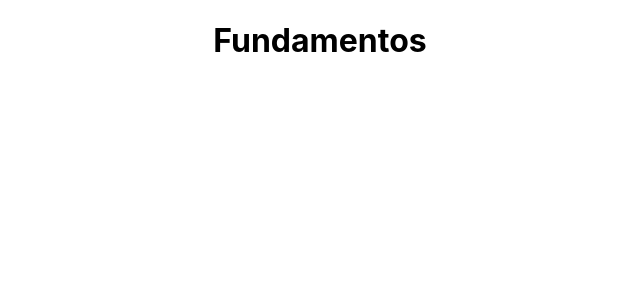
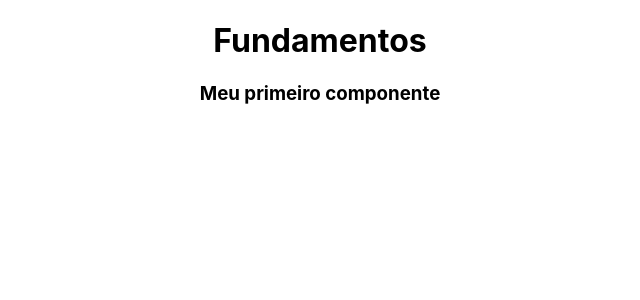
Before and after one commit to Orozimbo1/ReactJs, a React (Create React App) app in the folder fundamentos/: page / in a window 1280 px wide. Shown: the top 300 px of the page, without its empty margins (320-960 px from the left). Built offline with nearby package versions, Linux system fonts and the light colour scheme; the HTML template or start-up script is replaced by a standard one.

Commit message:
Importação de componentes

```diff
--- a/fundamentos/src/App.js
+++ b/fundamentos/src/App.js
@@ -1,10 +1,14 @@
-import logo from './logo.svg';
+// Componentes
+import FirstComponent from './components/FirstComponent';
+
+// Styles / css
 import './App.css';
 
 function App() {
   return (
     <div className="App">
       <h1>Fundamentos</h1>
+      <FirstComponent />
     </div>
   );
 }
--- a/fundamentos/src/components/FirstComponent.js
+++ b/fundamentos/src/components/FirstComponent.js
@@ -2,7 +2,7 @@ import React from 'react'
 
 const FirstComponent = () => {
   return (
-    <div>Meu primeiro componente</div>
+    <h3>Meu primeiro componente</h3>
   )
 }
 
```
